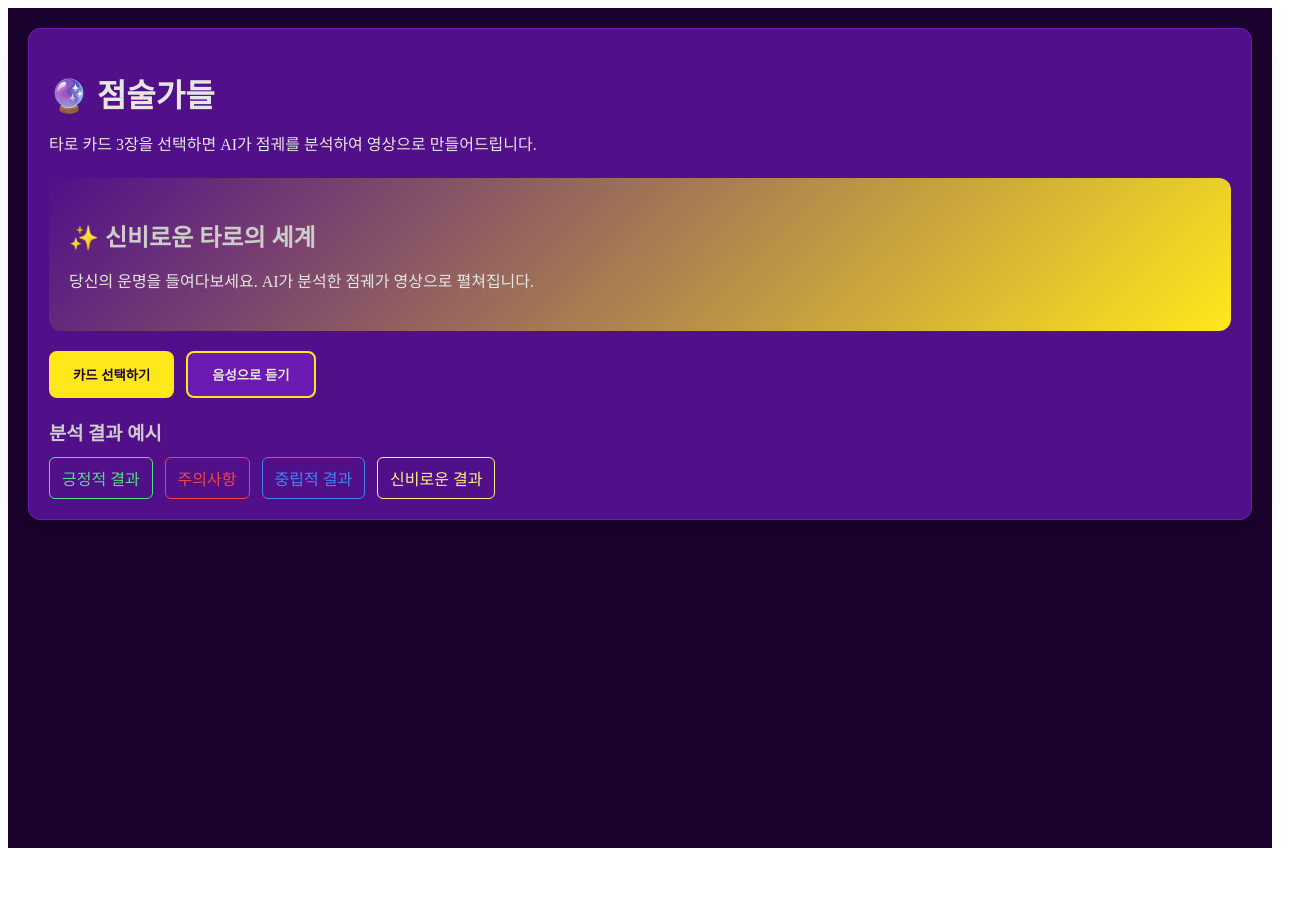
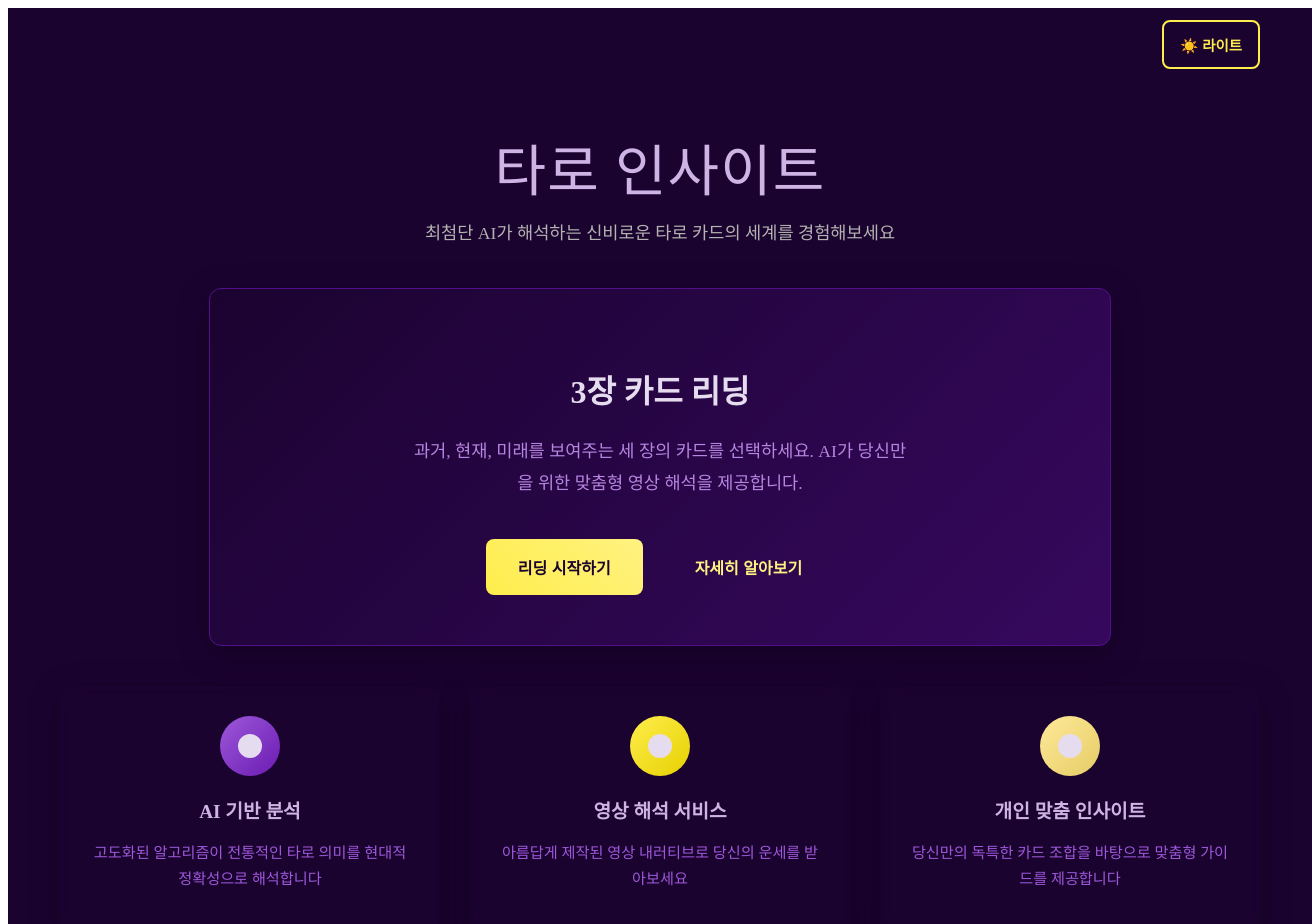
Before and after one commit to tarot-milktea/tarot-milktea, a React (Vite) app in the folder frontend/: page / in a window 1280 px wide. Shown: the top 924 px of the page, 1312 px wide, since content can reach past the window. Before the commit the page ends 856 px from the top, so only its background shows below. Built offline with nearby package versions, Linux system fonts and the light colour scheme.

Commit message:
add : 컬러 테스트용 페이지 생성

```diff
--- a/frontend/src/App.tsx
+++ b/frontend/src/App.tsx
@@ -1,48 +1,244 @@
 import { useColors } from './hooks/useColors';
+import type { ColorPalette } from './types/colors';
 
 function App() {
-  const { styles, getSemanticColor, getGradient } = useColors();
+  const { styles, getColor, theme, toggleTheme } = useColors();
 
   return (
-    // 예시니까 컬러만 보세요
-    <div style={styles.container}>
-      <div style={styles.card}>
-        <h1 style={styles.heading}>🔮 점술가들</h1>
-        <p style={styles.body}>
-          타로 카드 3장을 선택하면 AI가 점궤를 분석하여 영상으로 만들어드립니다.
+    <div style={{
+      ...styles.container,
+      display: 'flex',
+      flexDirection: 'column',
+      alignItems: 'center',
+      gap: '40px',
+      width: '100%',
+      minHeight: '100vh'
+    }}>
+      <div style={{
+        width: '100%',
+        maxWidth: '1200px',
+        margin: '0 auto',
+        padding: '0 20px',
+        display: 'flex',
+        flexDirection: 'column',
+        alignItems: 'center',
+        gap: '40px'
+      }}>
+      {/* Theme Toggle Button */}
+      <button
+        onClick={toggleTheme}
+        style={{
+          position: 'fixed',
+          top: '20px',
+          right: '20px',
+          zIndex: 1000,
+          padding: '12px 16px',
+          border: `2px solid ${getColor('accent', '400')}`,
+          background: theme === 'dark' ? getColor('primary', '900') : getColor('primary', '100'),
+          color: getColor('accent', '400'),
+          borderRadius: '8px',
+          cursor: 'pointer',
+          fontSize: '0.9rem',
+          fontWeight: '600',
+          transition: 'all 0.3s ease'
+        }}
+      >
+        {theme === 'dark' ? '☀️ 라이트' : '🌙 다크'}
+      </button>
+
+      {/* Header Section */}
+      <header style={{
+        width: '100%',
+        textAlign: 'center',
+        paddingTop: '60px'
+      }}>
+        <h1 style={{
+          ...styles.heading,
+          fontSize: '3.5rem',
+          color: getColor('primary', '200'),
+          marginBottom: '12px',
+          fontWeight: '300',
+          letterSpacing: '0.02em'
+        }}>
+          타로 인사이트
+        </h1>
+        <p style={{
+          ...styles.muted,
+          fontSize: '1.1rem',
+          maxWidth: '600px',
+          margin: '0 auto',
+          lineHeight: '1.7'
+        }}>
+          최첨단 AI가 해석하는 신비로운 타로 카드의 세계를 경험해보세요
         </p>
+      </header>
 
+      {/* Main Feature Card */}
+      <section style={{
+        ...styles.card,
+        width: '100%',
+        maxWidth: '800px',
+        background: `linear-gradient(135deg, ${getColor('primary', '900')} 0%, ${getColor('primary', '800')} 100%)`,
+        border: `1px solid ${getColor('primary', '700')}`,
+        padding: '50px',
+        position: 'relative',
+        overflow: 'hidden'
+      }}>
         <div style={{
-          background: getGradient('mystical'),
-          padding: '20px',
-          borderRadius: '12px',
-          margin: '20px 0',
-          color: getSemanticColor('text')
-        }}>
-          <h2 style={styles.subheading}>✨ 신비로운 타로의 세계</h2>
-          <p style={styles.body}>
-            당신의 운명을 들여다보세요. AI가 분석한 점궤가 영상으로 펼쳐집니다.
+          position: 'absolute',
+          top: '-50%',
+          right: '-50%',
+          width: '200%',
+          height: '200%',
+          background: `radial-gradient(circle, ${getColor('accent', '400')}08 0%, transparent 70%)`,
+          pointerEvents: 'none'
+        }} />
+
+        <div style={{ position: 'relative', zIndex: 1 }}>
+          <h2 style={{
+            ...styles.heading,
+            fontSize: '2rem',
+            color: getColor('primary', '100'),
+            marginBottom: '24px',
+            textAlign: 'center'
+          }}>
+            3장 카드 리딩
+          </h2>
+
+          <p style={{
+            ...styles.body,
+            fontSize: '1.1rem',
+            color: getColor('primary', '300'),
+            textAlign: 'center',
+            maxWidth: '500px',
+            margin: '0 auto 40px',
+            lineHeight: '1.8'
+          }}>
+            과거, 현재, 미래를 보여주는 세 장의 카드를 선택하세요.
+            AI가 당신만을 위한 맞춤형 영상 해석을 제공합니다.
           </p>
-        </div>
 
-        <div style={{ display: 'flex', gap: '12px', marginTop: '20px' }}>
-          <button style={styles.primaryButton}>
-            카드 선택하기
-          </button>
-          <button style={styles.secondaryButton}>
-            음성으로 듣기
-          </button>
-        </div>
+          <div style={{
+            display: 'flex',
+            justifyContent: 'center',
+            gap: '20px',
+            marginTop: '40px'
+          }}>
+            <button style={{
+              ...styles.primaryButton,
+              padding: '16px 32px',
+              fontSize: '1rem',
+              background: `linear-gradient(45deg, ${getColor('accent', '400')} 0%, ${getColor('accent', '300')} 100%)`,
+              color: getColor('primary', '900'),
+              boxShadow: `0 4px 20px ${getColor('accent', '400')}40`,
+              border: 'none'
+            }}>
+              리딩 시작하기
+            </button>
 
-        <div style={{ marginTop: '20px' }}>
-          <h3 style={styles.subheading}>분석 결과 예시</h3>
-          <div style={{ display: 'flex', gap: '12px', flexWrap: 'wrap' }}>
-            <div style={styles.resultPositive}>긍정적 결과</div>
-            <div style={styles.resultNegative}>주의사항</div>
-            <div style={styles.resultNeutral}>중립적 결과</div>
-            <div style={styles.resultMystical}>신비로운 결과</div>
+            <button style={{
+              ...styles.secondaryButton,
+              padding: '16px 32px',
+              fontSize: '1rem',
+              background: 'transparent',
+              color: getColor('accent', '300'),
+              border: `2px solid ${getColor('accent', '400')}60`,
+              boxShadow: 'none'
+            }}>
+              자세히 알아보기
+            </button>
           </div>
         </div>
+      </section>
+
+      {/* Features Grid */}
+      <section style={{
+        width: '100%',
+        display: 'grid',
+        gridTemplateColumns: 'repeat(auto-fit, minmax(300px, 1fr))',
+        gap: '30px',
+        padding: '0 20px'
+      }}>
+        {[
+          {
+            title: 'AI 기반 분석',
+            description: '고도화된 알고리즘이 전통적인 타로 의미를 현대적 정확성으로 해석합니다',
+            color: 'primary'
+          },
+          {
+            title: '영상 해석 서비스',
+            description: '아름답게 제작된 영상 내러티브로 당신의 운세를 받아보세요',
+            color: 'accent'
+          },
+          {
+            title: '개인 맞춤 인사이트',
+            description: '당신만의 독특한 카드 조합을 바탕으로 맞춤형 가이드를 제공합니다',
+            color: 'gold'
+          }
+        ].map((feature, index) => (
+          <div key={index} style={{
+            ...styles.card,
+            background: `${getColor('primary', '900')}80`,
+            border: `1px solid ${getColor('primary', '700')}60`,
+            padding: '30px',
+            textAlign: 'center',
+            backdropFilter: 'blur(10px)'
+          }}>
+            <div style={{
+              width: '60px',
+              height: '60px',
+              borderRadius: '50%',
+              background: `linear-gradient(135deg, ${getColor(feature.color as ColorPalette, '400')} 0%, ${getColor(feature.color as ColorPalette, '600')} 100%)`,
+              margin: '0 auto 20px',
+              display: 'flex',
+              alignItems: 'center',
+              justifyContent: 'center'
+            }}>
+              <div style={{
+                width: '24px',
+                height: '24px',
+                background: getColor('primary', '100'),
+                borderRadius: '50%'
+              }} />
+            </div>
+
+            <h3 style={{
+              ...styles.subheading,
+              color: getColor('primary', '200'),
+              fontSize: '1.2rem',
+              marginBottom: '16px'
+            }}>
+              {feature.title}
+            </h3>
+
+            <p style={{
+              ...styles.body,
+              color: getColor('primary', '400'),
+              lineHeight: '1.7',
+              fontSize: '0.95rem'
+            }}>
+              {feature.description}
+            </p>
+          </div>
+        ))}
+      </section>
+
+      {/* Footer */}
+      <footer style={{
+        width: '100%',
+        textAlign: 'center',
+        padding: '40px 20px',
+        borderTop: `1px solid ${getColor('primary', '800')}`,
+        marginTop: '60px'
+      }}>
+        <p style={{
+          ...styles.muted,
+          fontSize: '0.9rem',
+          color: getColor('primary', '600')
+        }}>
+          인공지능을 통해 발견하는 카드 속 깊은 지혜
+        </p>
+      </footer>
       </div>
     </div>
   )
```
